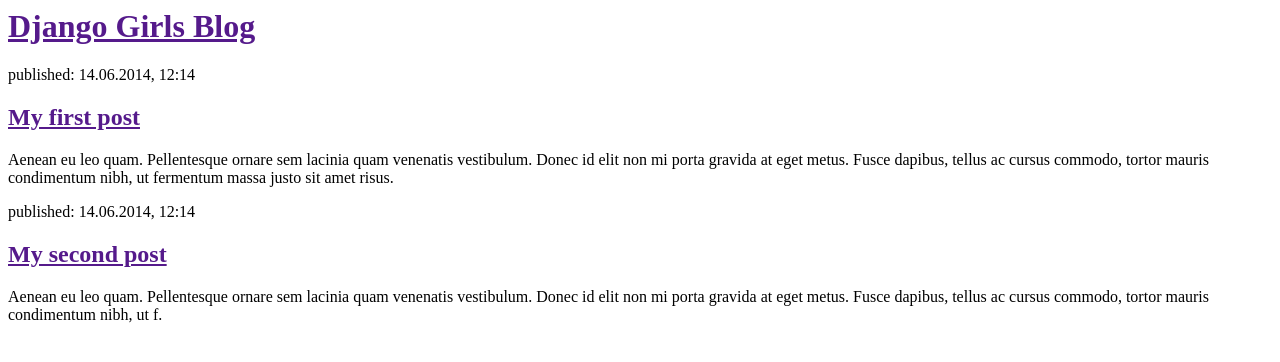
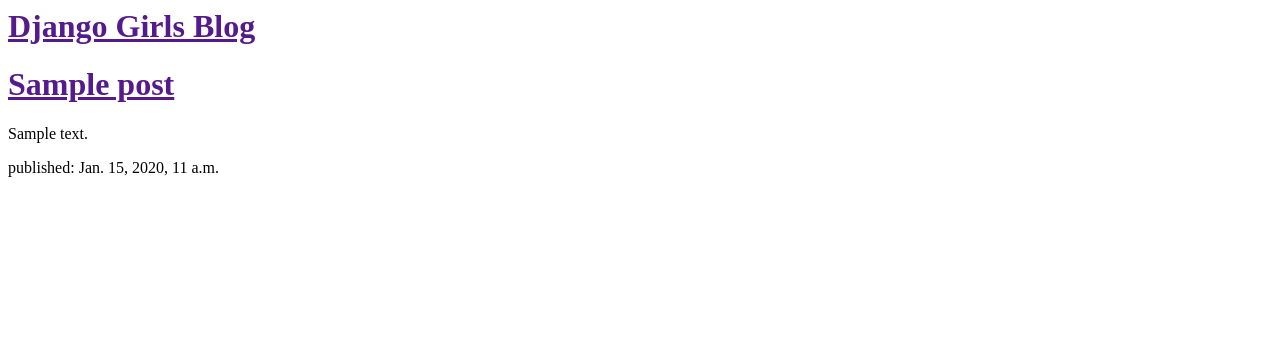
Before and after one commit to mizuQnie/my-first-blog, a Django app: template blog/templates/blog/post_list.html in a window 1280 px wide. Shown: the top 362 px of the page. Run offline with Django 3.2, Linux system fonts and the light colour scheme; the template is opened without the code that fills it: values that come from a table or form of the project are taken from there, others are empty; tables that the repository leaves empty hold one stand-in row (values such as "Sample post").

Commit message:
Modified views.py

```diff
--- a/blog/templates/blog/post_list.html
+++ b/blog/templates/blog/post_list.html
@@ -7,7 +7,7 @@
             <h1><a href="">Django Girls Blog</a></h1>
         </div>
 
-        <div>
+   <!--     <div>
             <p>published: 14.06.2014, 12:14</p>
             <h2><a href="">My first post</a></h2>
             <p>Aenean eu leo quam. Pellentesque ornare sem lacinia quam venenatis vestibulum. Donec id elit non mi porta gravida at eget metus. Fusce dapibus, tellus ac cursus commodo, tortor mauris condimentum nibh, ut fermentum massa justo sit amet risus.</p>
@@ -18,5 +18,19 @@
             <h2><a href="">My second post</a></h2>
             <p>Aenean eu leo quam. Pellentesque ornare sem lacinia quam venenatis vestibulum. Donec id elit non mi porta gravida at eget metus. Fusce dapibus, tellus ac cursus commodo, tortor mauris condimentum nibh, ut f.</p>
         </div>
+
+        {{ posts }}
+
+         -->
+
+         {% for post in posts %}
+    <div>
+
+        <h1><a href="">{{ post.title }}</a></h1>
+        <p>{{ post.text|linebreaksbr }}</p>
+        <p>published: {{ post.published_date }}</p>
+    </div>
+
+{% endfor %}
     </body>
 </html>
--- a/blog/views.py
+++ b/blog/views.py
@@ -1,5 +1,7 @@
 from django.shortcuts import render
-
+from .models import Post
+from django.utils import timezone
 # Create your views here.
 def post_list(request):
-    return render(request, 'blog/post_list.html', {})
+   posts = Post.objects.filter(published_date__lte=timezone.now()).order_by('published_date')
+   return render(request, 'blog/post_list.html', {'posts': posts})
```
